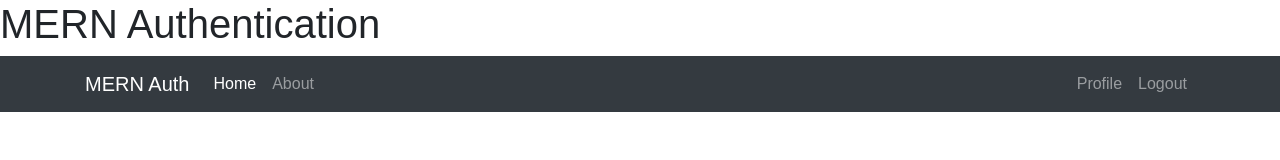
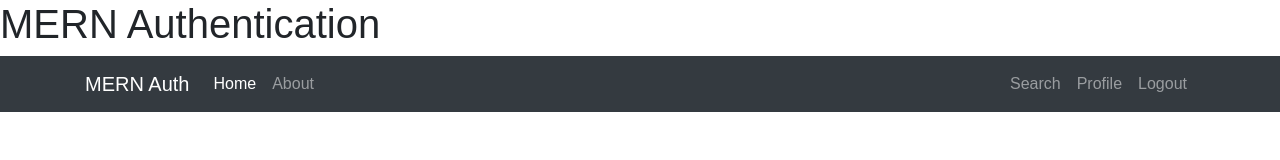
Before and after one commit to aharri64/front_Hobbyist_Corner, a React (Create React App) app: page / in a window 1280 px wide. Shown: the top 160 px of the page. Built offline with nearby package versions, Linux system fonts and the light colour scheme; no server answers; sample sign-in values are in the browser's storage.

Commit message:
add search link to loggedin status

```diff
--- a/src/components/Navbar.js
+++ b/src/components/Navbar.js
@@ -21,6 +21,10 @@ const Navbar = (props) => {
                     {
                         props.isAuth
                         ? <ul className="navbar-nav ml-auto">
+                            <li className="nav-item">
+                                <NavLink className="nav-link"
+                                to="/search">Search</NavLink>
+                            </li>
                             <li className="nav-item">
                                 <NavLink className="nav-link"  to="/profile">Profile</NavLink>
                             </li>
```
